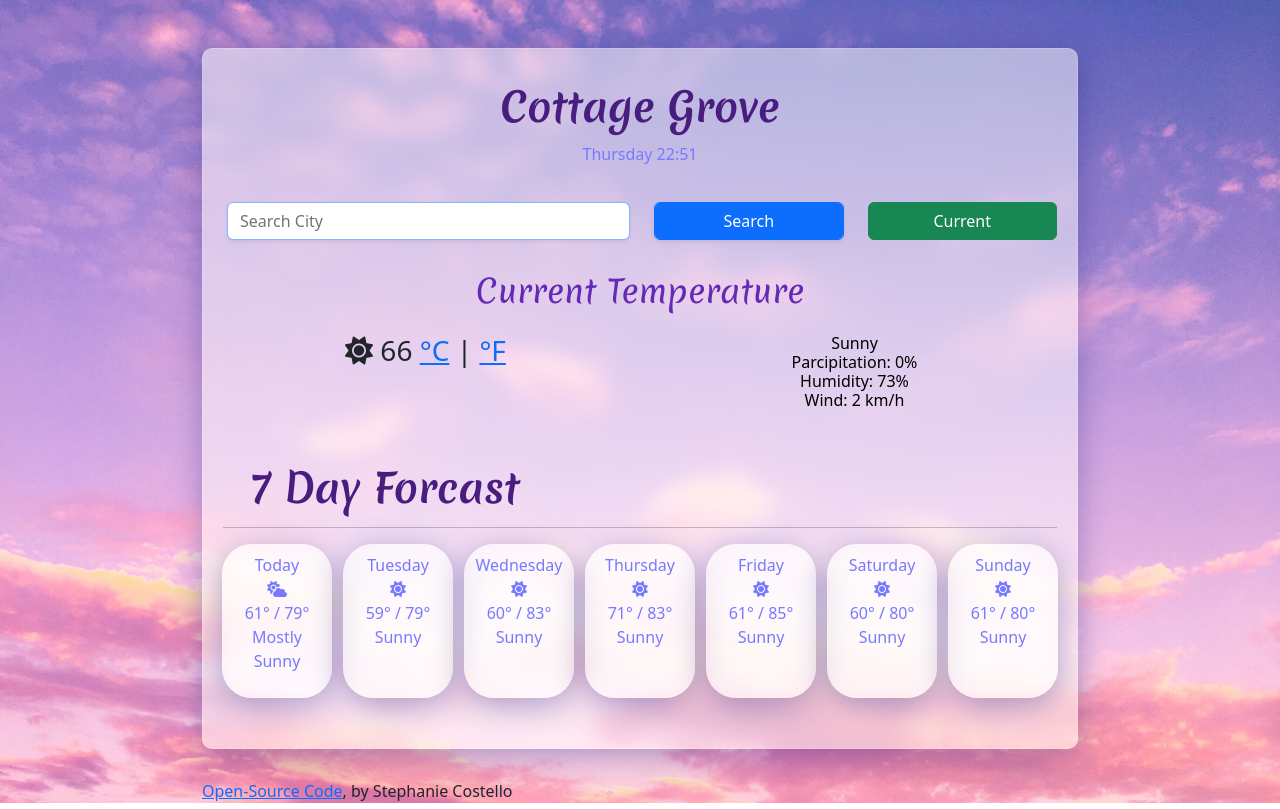
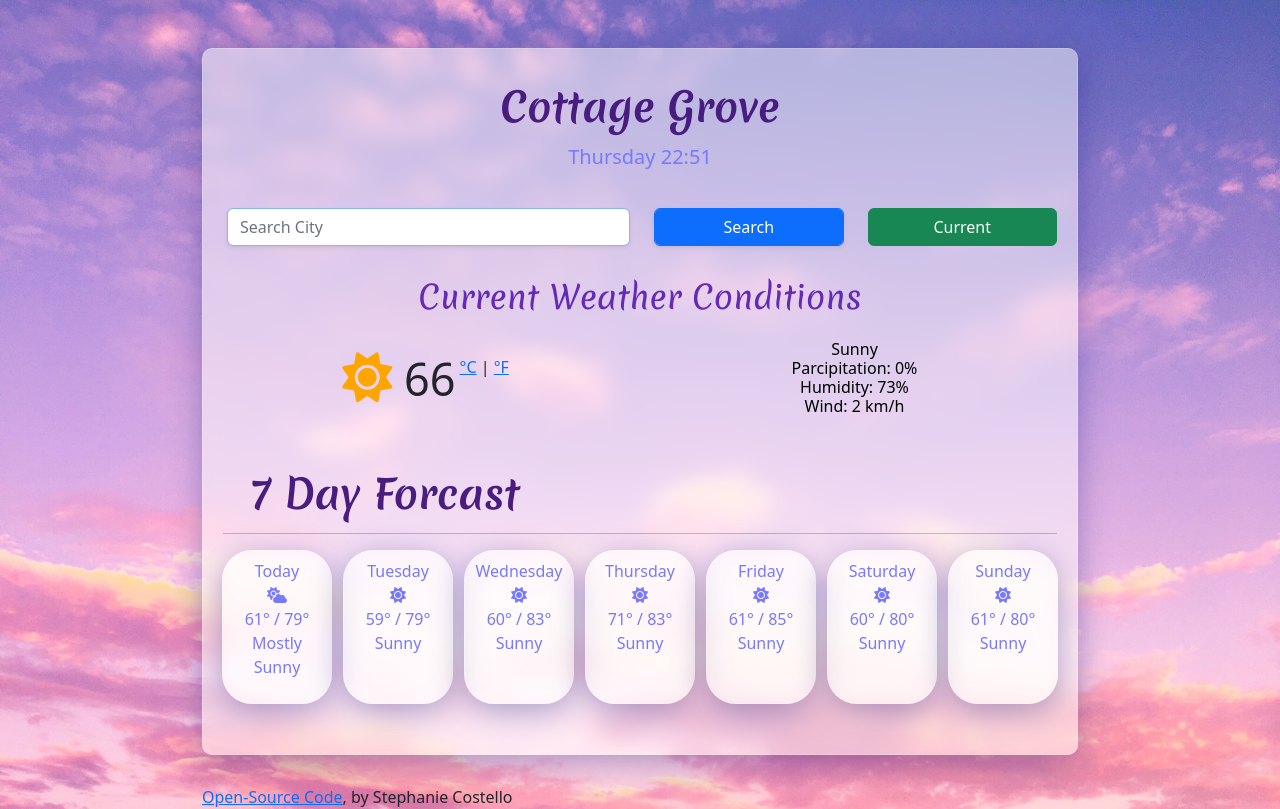
Before and after one commit to scostello08/Vanilla_WeatherApp, a plain HTML site: page index.html in a window 1280 px wide. Drawn offline with nearby package versions, Linux system fonts and the light colour scheme; a web font is replaced by a local one.

Commit message:
modified:   index.html to style current weather 	modified:   src/style.css to style current weather

```diff
--- a/index.html
+++ b/index.html
@@ -61,18 +61,17 @@
                 <div class="row mb-3 text-center">
                     <div class="col-12">
                         <br />
-                        <h2>Current Temperature</h2>
+                        <h2>Current Weather Conditions</h2>
                     </div>
                 </div>
                  <div class="row mb-3  text-center">
                     <div class="col-6">
-                        <h3>
-                        <i class="fa-solid fa-sun"></i><span id="temp"> 66</span
+                        <span class="weatherIcon">
+                        <i class="fa-solid fa-sun"></i></span><span class="temp"> 66</span
                         ><span class="units">
                             <a href="#" id="celsius-link">°C</a> |
                             <a href="#" id="fahrenheit-link">°F</a>
                         </span>
-                        </h3>
                     </div>
                     <div class="col-6">
                         <ul>
--- a/src/style.css
+++ b/src/style.css
@@ -40,6 +40,24 @@ li{
 
 }
 
+#date {
+  margin: 20px;
+  font-size: 20px;
+
+}
+.weatherIcon {
+  font-size: 50px;
+  color: orange;
+}
+.temp {
+  font-size: 45px;
+}
+.units{
+    position: relative;
+    font-size: 16px;
+    top: -23px;
+    text-decoration: none;
+}
 .container {
   display: block;
   margin: 0 auto;
@@ -57,10 +75,7 @@ li{
   margin: 30px auto;
 }
 
-#date {
-  margin: 20px;
 
-}
 .weekcast {
   margin-bottom: 30px;
   text-align: center;
```
